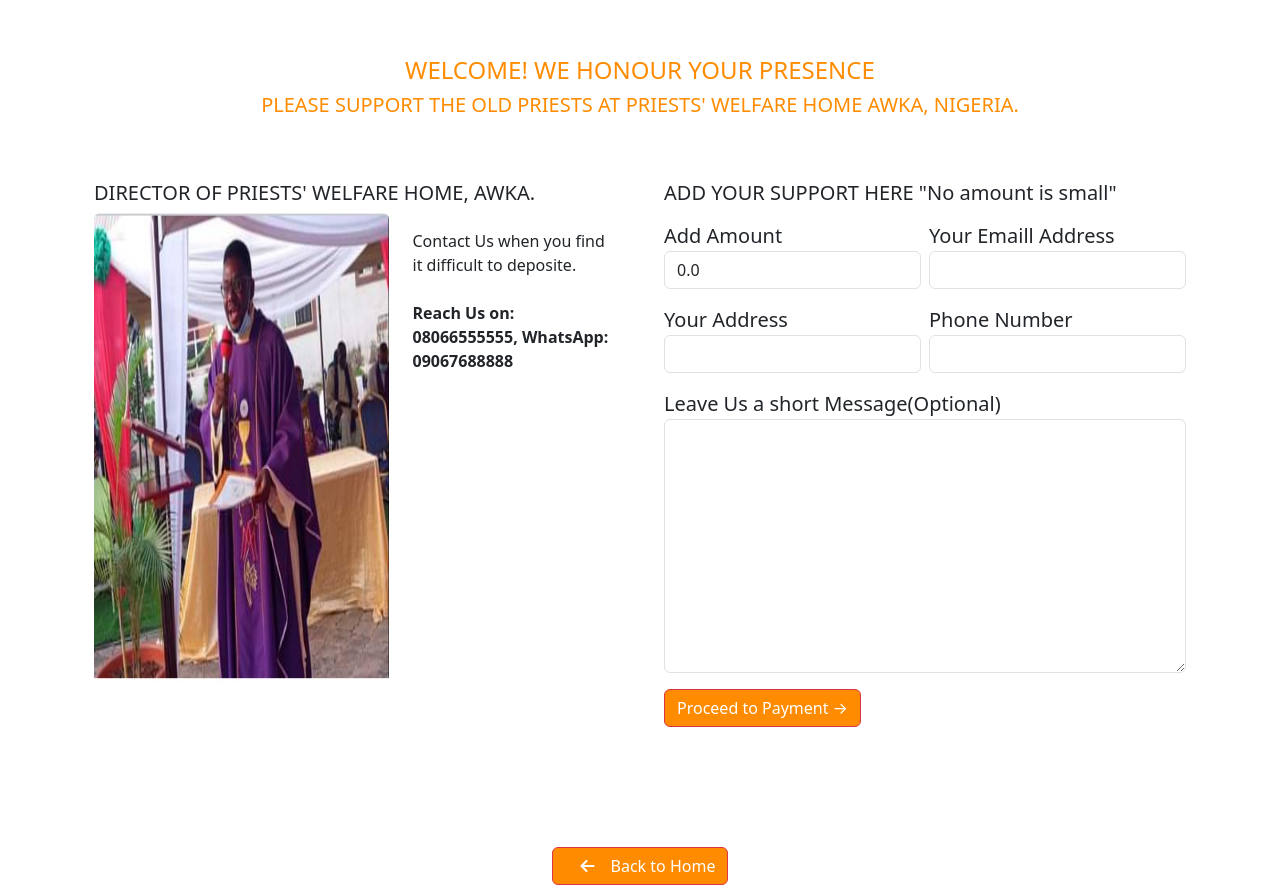
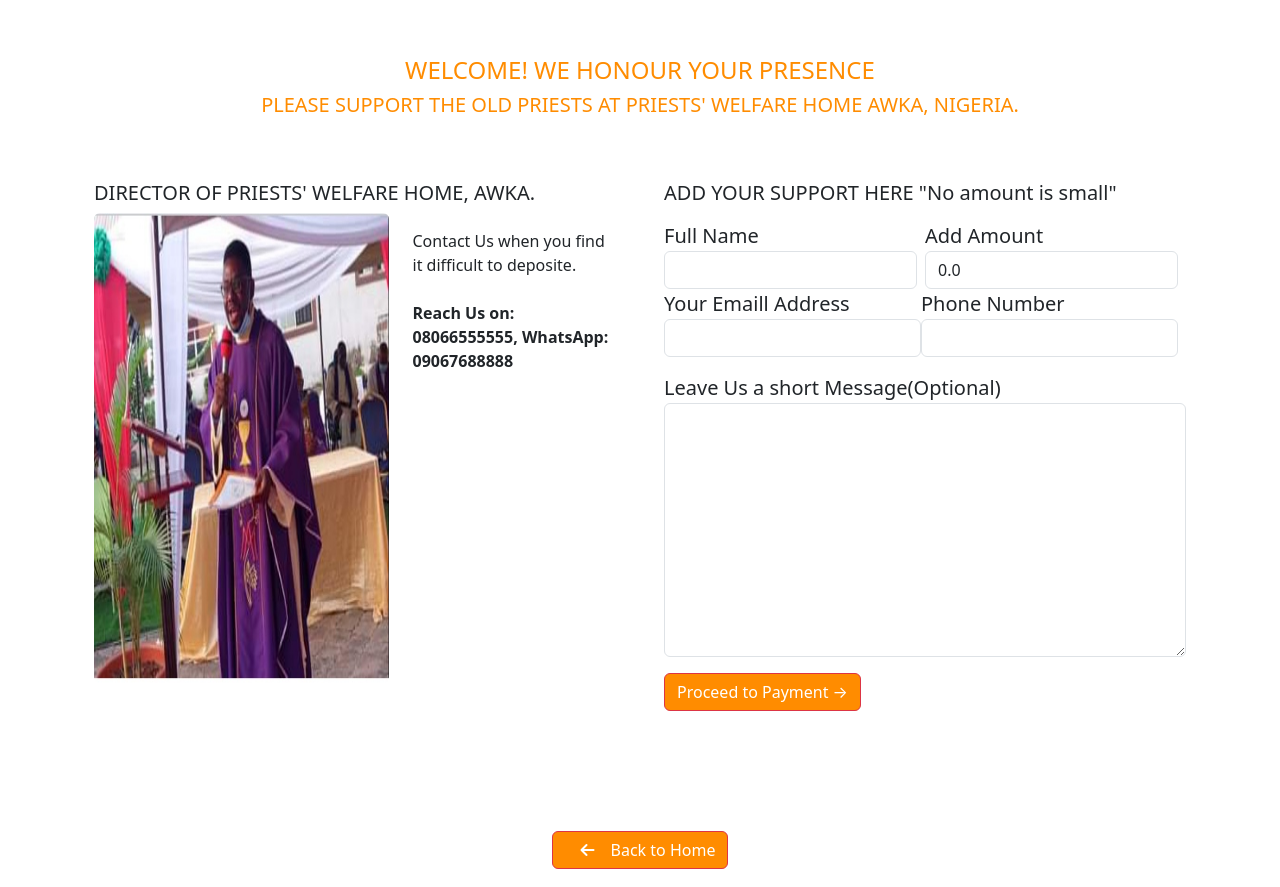
Before and after one commit to Ceecosmo/PWelfareHome, a Django app: page /initiate-payment/ in a window 1280 px wide. Shown: the top 887 px of the page. Run offline with Django 5.2, Linux system fonts and the light colour scheme; some libraries are stand-ins or nearby versions.

Commit message:
Update initiate_payment.html

```diff
--- a/Payment_List/templates/payment/initiate_payment.html
+++ b/Payment_List/templates/payment/initiate_payment.html
@@ -61,26 +61,28 @@
                 <div class="container pt-5">
                      <h5 class="mt-2">ADD YOUR SUPPORT HERE "No amount is small"</h5>
                     <div class="d-flex mt-3">
+                     <div class="me-2">
+                            <label style="font-size: 20px;" for="">Full Name</label>
+                            <div> {% render_field payment_form.creditors_address class="form-control"%} </div>
+                        </div>
 
-                        <div class="me-2">
+
+                           <div class="me-2">
                             <label style="font-size: 20px;" for="">Add Amount</label>
                             <div> {% render_field payment_form.amount class="form-control" %}</div>
                         </div>
 
 
 
-                        <div class="mb-3">
+                    </div>
+
+                    <div class="d-flex">
+                         <div class="mb-3">
                             <label style="font-size: 20px;" for="">Your Emaill Address</label>
                             <div>{% render_field payment_form.email class="form-control" %}
                             </div>
                         </div>
-                    </div>
 
-                    <div class="d-flex">
-                        <div class="me-2">
-                            <label style="font-size: 20px;" for="">Your Address</label>
-                            <div> {% render_field payment_form.creditors_address class="form-control"%} </div>
-                        </div>
 
 
                         <div class="mb-3">
```
